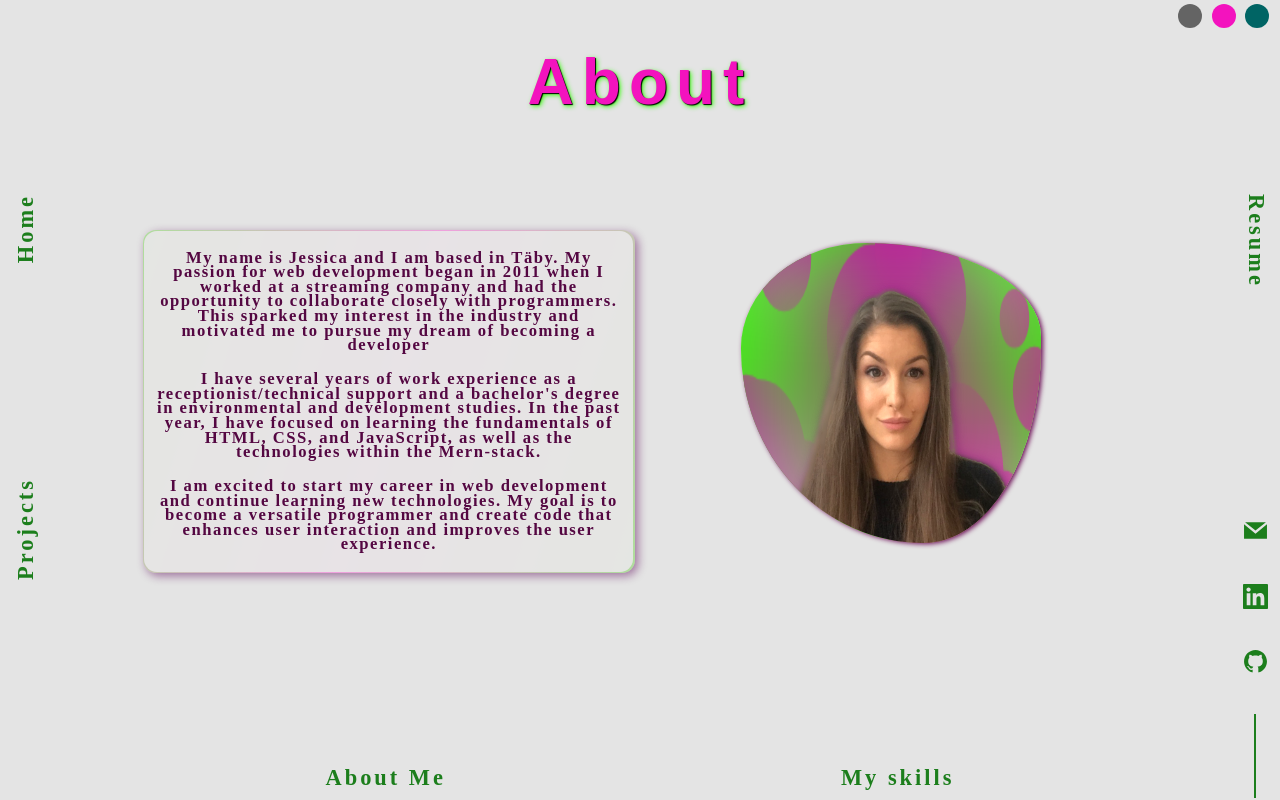
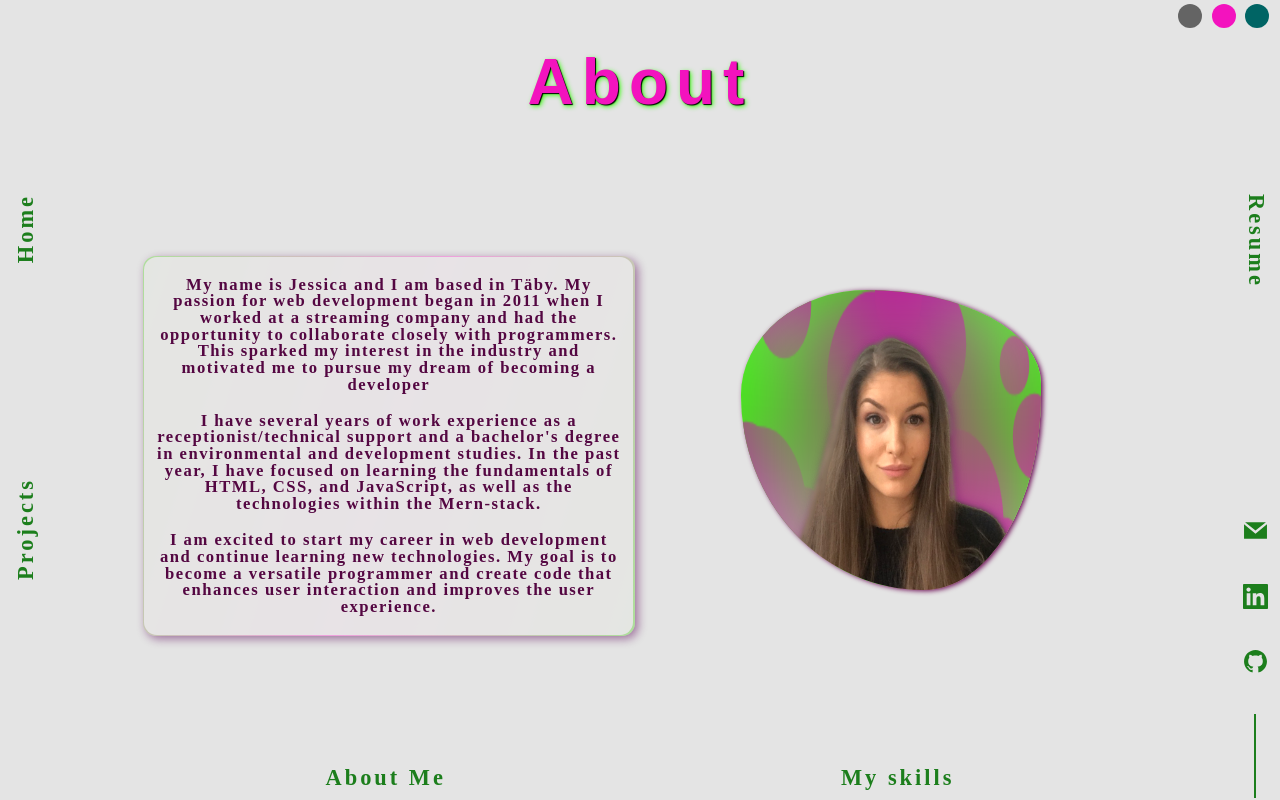
Before and after one commit to Response201/Portfolio, a React (Vite) app: page /about in a window 1280 px wide. Built offline with nearby package versions, Linux system fonts and the light colour scheme; a web font is replaced by a local one.

Commit message:
Update about.css

```diff
--- a/src/pages/About/about.css
+++ b/src/pages/About/about.css
@@ -1,11 +1,11 @@
 .about___container {
-  height: 90%;
+  height: 100%;
   width: 100%;
   display: flex;
   flex-direction: column;
   align-items: center;
-  justify-content: space-between;
-  min-height: 440px;
+  justify-content: space-evenly;
+  min-height: 450px;
 }
 
 .about___container h1 {
@@ -21,6 +21,7 @@
   margin: 0;
   width: 100%;
   height: 5%;
+  margin-bottom: 5%;
 
 }
 
@@ -34,6 +35,7 @@
   max-width: 1800px;
   padding: 0%;
   margin: 0;
+
 }
 
 .about___section_text {
@@ -42,22 +44,22 @@
   height: fit-content;
   width: 90%;
   padding: 0%;
-  margin: 1% 0;
+  margin: 0% 0;
   letter-spacing: 1.5px;
 }
 .about___section_text p {
   font-size: clamp(9px, calc(0.8vw + 0.8vh), 19px);
-  line-height: clamp(11px, calc(0.7vw + 0.7vh), 25px);
+  line-height: clamp(11px, calc(0.8vw + 0.8vh), 25px);
 }
 
 .about___section_img {
   z-index: 100;
   display: flex;
-  justify-content: center;
-  align-items: center;
-  height: 100%;
+  height: 101%;
   width: 98%;
-  margin: 0%;
+
+
+
 }
 
 .about___section_img img {
```
